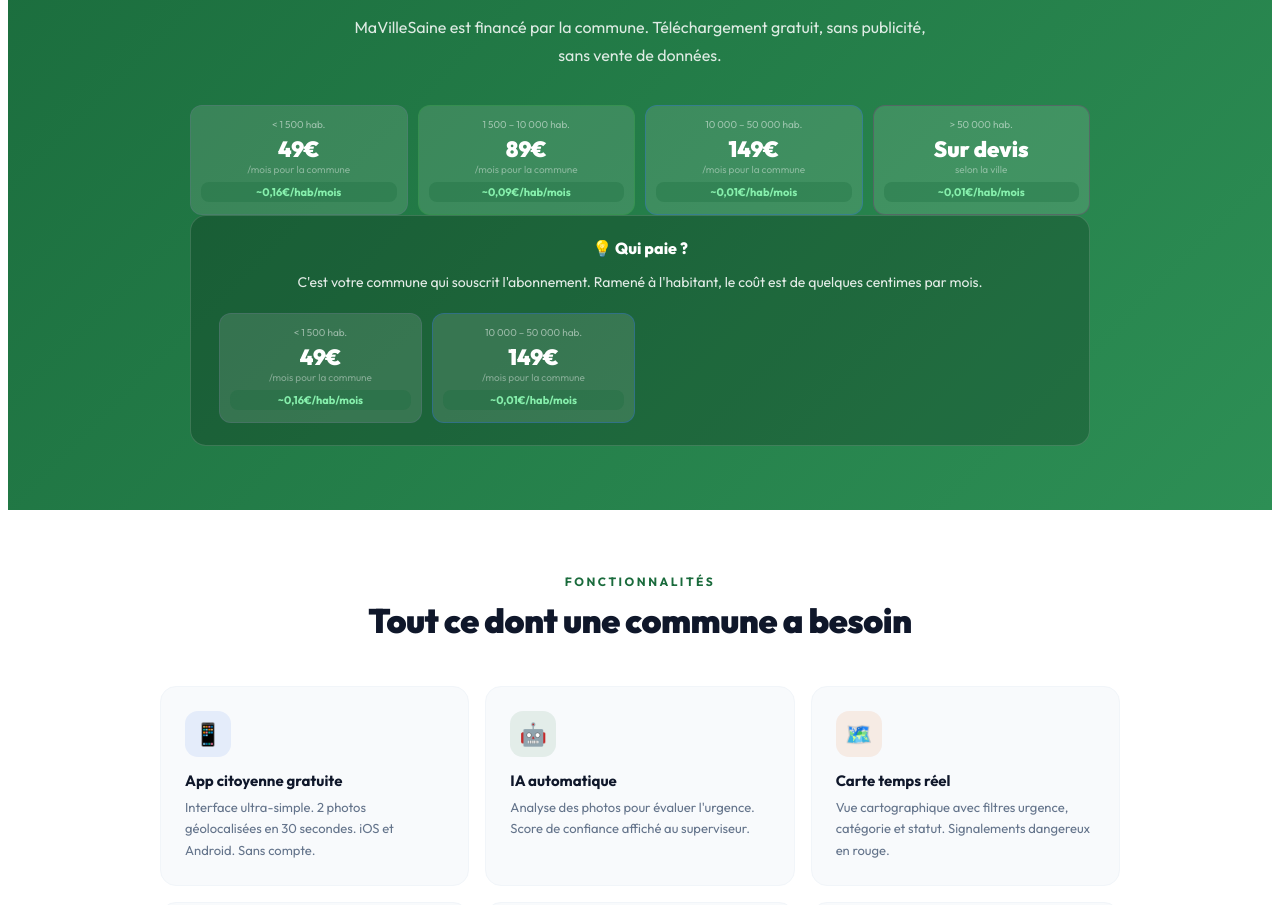
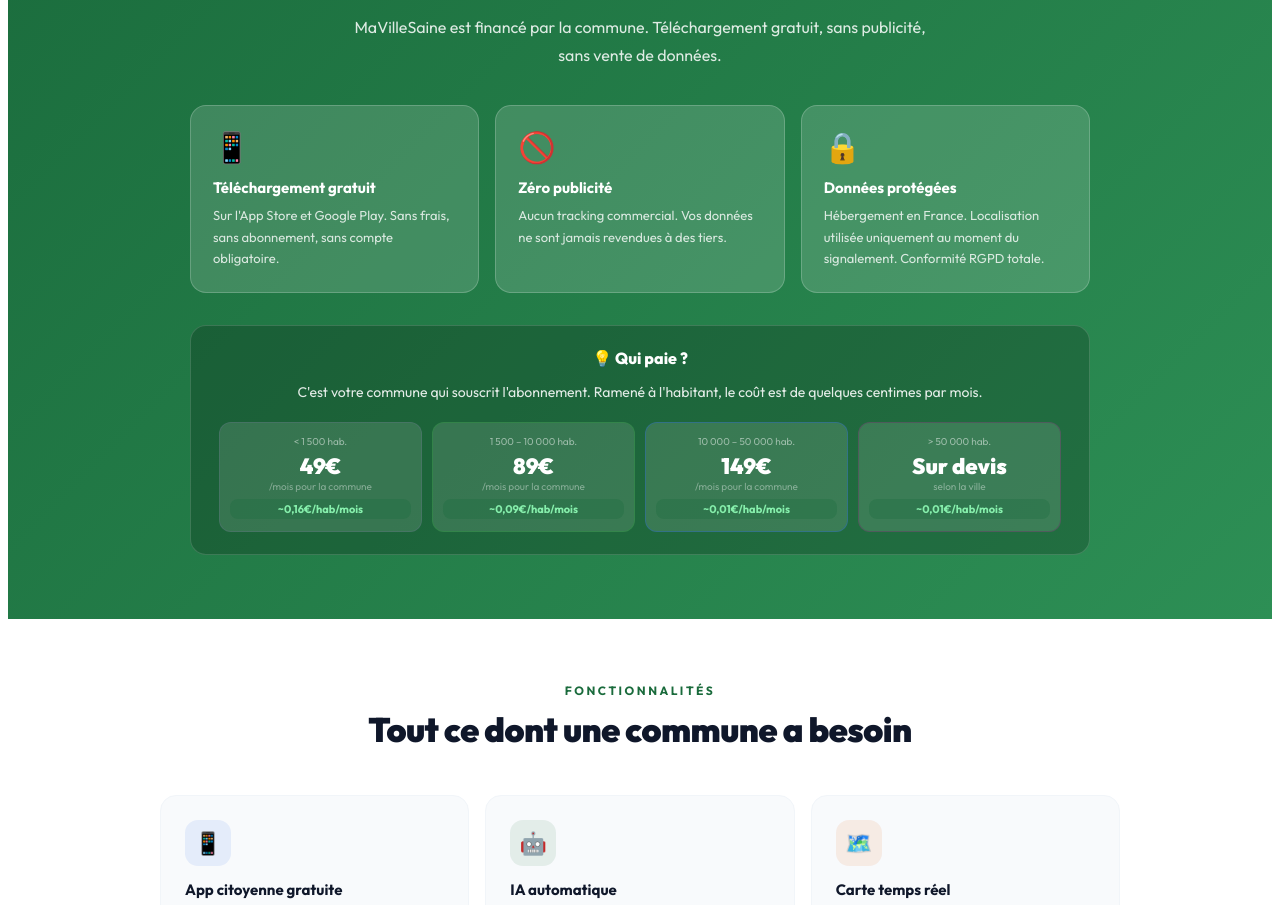
Before and after one commit to mavillesaine/mavillesaine-site, a React (Create React App) app: page / in a window 1280 px wide. Shown: the part 1018-1923 px from the top of the page. Built offline with nearby package versions, Linux system fonts and the light colour scheme.

Commit message:
SectionGratuit propre avec 4 tarifs

```diff
--- a/src/App.js
+++ b/src/App.js
@@ -159,15 +159,16 @@
             MaVilleSaine est financé par la commune. Téléchargement gratuit, sans publicité, sans vente de données.
           </p>
         </div>
-        <div style={{ display:"grid", gridTemplateColumns: mobile ? "repeat(2,1fr)" : "repeat(4,1fr)", gap:10 }}>
-            {PALIERS.map((p,i)=>(
-              <div key={i} style={{ background:"rgba(255,255,255,0.12)", borderRadius:12, padding:"12px 10px",
-                textAlign:"center", border:`1px solid ${p.couleur}55` }}>
-                <div style={{fontSize:10, color:"rgba(255,255,255,0.5)", marginBottom:4}}>{p.pop}</div>
-                <div style={{fontSize:22, fontWeight:900, color:"#fff"}}>{p.mois ? `${p.mois}€` : "Sur devis"}</div>
-                <div style={{fontSize:10, color:"rgba(255,255,255,0.4)"}}>{p.mois ? "/mois pour la commune" : "selon la ville"}</div>
-                <div style={{fontSize:11, color:"#86efac", fontWeight:700, marginTop:6,
-                  background:"rgba(26,107,60,0.3)", borderRadius:8, padding:"3px 6px"}}>{p.cout_hab}</div>
+        <div style={{ display:"grid", gridTemplateColumns: mobile ? "1fr" : "1fr 1fr 1fr", gap:16, marginBottom:32 }}>
+          {[
+            {icon:"📱", t:"Téléchargement gratuit", d:"Sur l'App Store et Google Play. Sans frais, sans abonnement, sans compte obligatoire."},
+            {icon:"🚫", t:"Zéro publicité", d:"Aucun tracking commercial. Vos données ne sont jamais revendues à des tiers."},
+            {icon:"🔒", t:"Données protégées", d:"Hébergement en France. Localisation utilisée uniquement au moment du signalement. Conformité RGPD totale."},
+          ].map((s,i)=>(
+            <div key={i} style={{ background:"rgba(255,255,255,0.15)", borderRadius:16, padding:22, border:"1px solid rgba(255,255,255,0.2)" }}>
+              <div style={{fontSize:30, marginBottom:12}}>{s.icon}</div>
+              <div style={{fontSize:15, fontWeight:700, marginBottom:8}}>{s.t}</div>
+              <div style={{fontSize:13, color:"rgba(255,255,255,0.8)", lineHeight:1.65}}>{s.d}</div>
             </div>
           ))}
         </div>
@@ -177,12 +178,12 @@
             C'est votre commune qui souscrit l'abonnement. Ramené à l'habitant, le coût est de quelques centimes par mois.
           </p>
           <div style={{ display:"grid", gridTemplateColumns: mobile ? "repeat(2,1fr)" : "repeat(4,1fr)", gap:10 }}>
-            {PALIERS.filter(p=>!p.badge).map((p,i)=>(
+            {PALIERS.map((p,i)=>(
               <div key={i} style={{ background:"rgba(255,255,255,0.12)", borderRadius:12, padding:"12px 10px",
                 textAlign:"center", border:`1px solid ${p.couleur}55` }}>
                 <div style={{fontSize:10, color:"rgba(255,255,255,0.5)", marginBottom:4}}>{p.pop}</div>
-                <div style={{fontSize:22, fontWeight:900, color:"#fff"}}>{p.mois}€</div>
-                <div style={{fontSize:10, color:"rgba(255,255,255,0.4)"}}>/mois pour la commune</div>
+                <div style={{fontSize:22, fontWeight:900, color:"#fff"}}>{p.mois ? `${p.mois}€` : "Sur devis"}</div>
+                <div style={{fontSize:10, color:"rgba(255,255,255,0.4)"}}>{p.mois ? "/mois pour la commune" : "selon la ville"}</div>
                 <div style={{fontSize:11, color:"#86efac", fontWeight:700, marginTop:6,
                   background:"rgba(26,107,60,0.3)", borderRadius:8, padding:"3px 6px"}}>{p.cout_hab}</div>
               </div>
```
Lines whose indentation alone changed are shown as unchanged.
